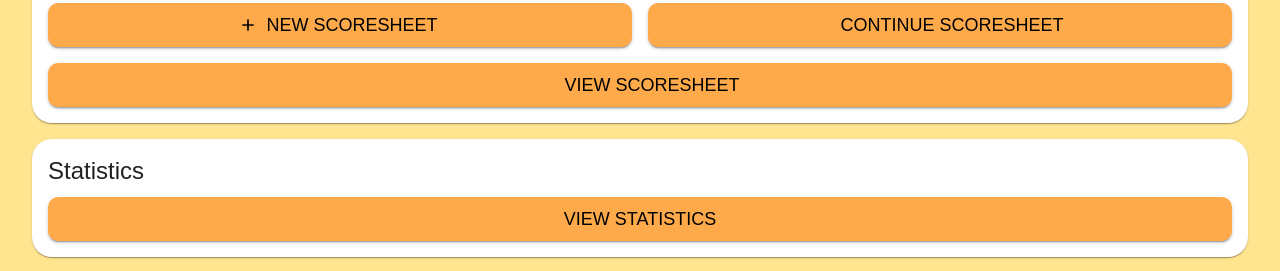
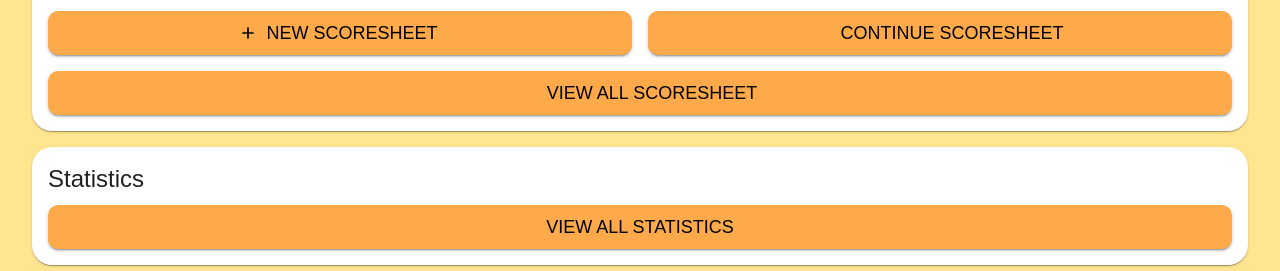
Before and after one commit to CattTAT/archery-frontend, a React (Vite) app: page /home in a window 1280 px wide. Shown: the part 159-430 px from the top of the page. Built offline with nearby package versions, Linux system fonts and the light colour scheme; some icons are missing; a web font is replaced by a local one.

Commit message:
finetune layout of home page and header margin

```diff
--- a/src/components/Header.jsx
+++ b/src/components/Header.jsx
@@ -13,6 +13,7 @@ const Header = ({ page }) => {
         direction="row"
         justifyContent="space-between"
         alignItems="center"
+        marginBottom={1}
       >
         <Typography variant="h2" maxWidth={4 / 5}>
           {page}
--- a/src/pages/Home.jsx
+++ b/src/pages/Home.jsx
@@ -68,7 +68,7 @@ const Home = () => {
                 component={NavLink}
                 to="/scoresheets"
               >
-                View Scoresheet
+                View All Scoresheet
               </HomePageButton>
             </Grid>
           </Grid>
@@ -83,7 +83,7 @@ const Home = () => {
             component={NavLink}
             to="/statistics"
           >
-            View Statistics
+            View All Statistics
           </HomePageButton>
         </DashboardPaper>
         <DashboardPaper square={false} elevation={1}>
```
